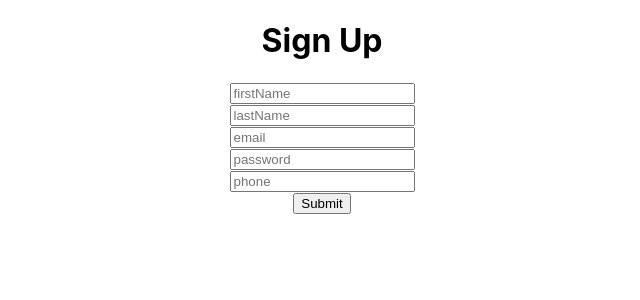
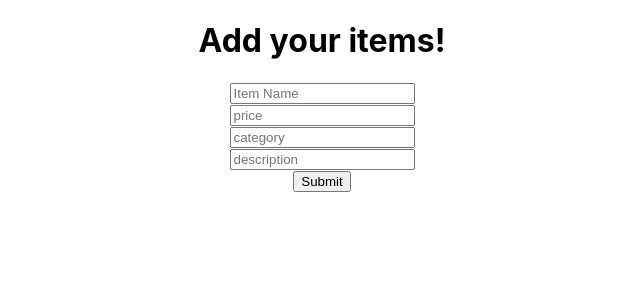
Before and after one commit to shameer1998/MagicMeal, a React (Create React App) app in the folder client2/: page / in a window 1280 px wide. Shown: the top 300 px of the page, without its empty margins (318-958 px from the left). Built offline with nearby package versions, Linux system fonts and the light colour scheme.

Commit message:
New Commit

```diff
--- a/client2/src/App.js
+++ b/client2/src/App.js
@@ -1,10 +1,10 @@
-import './App.css';
-import SignUp from "./components/SignUp/SignUp"
+import "./App.css";
+import { LogIn, SignUp, RestaurantSignUp, AddMenuForm } from "./components";
 
 function App() {
   return (
     <div className="App">
-      <SignUp />
+      <AddMenuForm />
     </div>
   );
 }
--- /dev/null
+++ b/client2/src/components/AddMenuForm/AddMenuForm.jsx
@@ -0,0 +1,105 @@
+import React from "react";
+import { useState } from "react";
+const AddMenuForm = () => {
+  const [formData, setFormData] = useState({
+    itemName: "",
+    price: "",
+    category: "",
+    description: "",
+  });
+
+  const handleChange = (event) => {
+    const value = event.target.value;
+    const name = event.target.name;
+
+    //console.log(name);
+    //console.log(value);
+
+    setFormData((preVal) => {
+      if (name === "itemName") {
+        return {
+          itemName: value,
+          category: preVal.category,
+          price: preVal.price,
+          description: preVal.description,
+        };
+      } else if (name === "price") {
+        return {
+          itemName: preVal.itemName,
+          category: preVal.category,
+          price: value,
+          descrption: preVal.description,
+        };
+      } else if (name === "category") {
+        return {
+          itemName: preVal,
+          category: value,
+          price: preVal.price,
+          description: preVal.description,
+        };
+      } else if (name === "description") {
+        return {
+          itemName: preVal.itemName,
+          category: preVal.category,
+          price: preVal.price,
+          description: value,
+        };
+      }
+    });
+  };
+
+  const handleSubmit = (event) => {
+    event.preventDefault();
+    console.log(formData);
+  };
+  return (
+    <div>
+      <h1>Add your items!</h1>
+      <div className="container">
+        <form onSubmit={handleSubmit}>
+          <input
+            name="itemName"
+            type="text"
+            placeholder="Item Name"
+            id="itemName"
+            onChange={handleChange}
+            value={formData.itemName}
+          />
+          <br></br>
+
+          <input
+            name="price"
+            type="text"
+            placeholder="price"
+            id="price"
+            onChange={handleChange}
+            value={formData.price}
+          />
+
+          <br></br>
+          <input
+            name="category"
+            type="text"
+            placeholder="category"
+            id="category"
+            onChange={handleChange}
+            value={formData.category}
+          />
+          <br></br>
+          <input
+            name="description"
+            type="text"
+            placeholder="description"
+            id="description"
+            onChange={handleChange}
+            value={formData.description}
+          />
+          <br></br>
+          <button type="submit"> Submit </button>
+        </form>
+      </div>
+    </div>
+  );
+};
+
+export default AddMenuForm;
--- /dev/null
+++ b/client2/src/components/LogIn/LogIn.jsx
@@ -0,0 +1,73 @@
+import React from "react";
+import { useState } from "react";
+
+const LogIn = () => {
+  const [formData, setFormData] = useState({
+    email: "",
+    password: "",
+  });
+
+  const handleChange = (event) => {
+    //console.log(event.target.value);
+    //console.log(event.target.name);
+    const value = event.target.value;
+    const name = event.target.name;
+
+    setFormData((preVal) => {
+      if (name === "email") {
+        return {
+          email: value,
+          password: preVal.password,
+        };
+      } else if (name === "password") {
+        return {
+          password: value,
+          email: preVal.email,
+        };
+      }
+    });
+  };
+
+  const handleSubmit = (event) => {
+    event.preventDefault();
+    console.log(formData);
+    /*
+      console.log(firstName);
+      console.log(lastName);
+      console.log(email);
+      console.log(password);
+      console.log(phone);
+  */
+  };
+
+  return (
+    <div>
+      <h1>Log In</h1>
+      <div className="container">
+        <form onSubmit={handleSubmit}>
+          <input
+            name="email"
+            type="email"
+            placeholder="email"
+            id="email"
+            onChange={handleChange}
+            value={formData.email}
+          />
+          <br></br>
+          <input
+            name="password"
+            type="password"
+            placeholder="password"
+            id="password"
+            onChange={handleChange}
+            value={formData.password}
+          />
+          <br></br>
+          <button type="submmit"> Log In </button>
+        </form>
+      </div>
+    </div>
+  );
+};
+
+export default LogIn;
--- /dev/null
+++ b/client2/src/components/RestaurantSignUp/RestaurantSignUp.jsx
@@ -0,0 +1,137 @@
+import React from "react";
+import { useEffect, useState } from "react";
+const SignUp = () => {
+  /*
+    const [firstName, setFirstName] = useState({ firstName: "" });
+  const [lastName, setlastName] = useState({ lastName: "" });
+  const [email, setEmail] = useState({ email: "" });
+  const [password, setPassword] = useState({ password: "" });
+  const [phone, setPhone] = useState({ phone: "" });
+*/
+  const [formData, setFormData] = useState({
+    restaurantName: "",
+    email: "",
+    password: "",
+    address: "",
+    phone: "",
+  });
+
+  const handleChange = (event) => {
+    //console.log(event.target.value);
+    //console.log(event.target.name);
+    const value = event.target.value;
+    const name = event.target.name;
+
+    setFormData((preVal) => {
+      if (name === "restaurantName") {
+        return {
+          restaurantName: value,
+          email: preVal.email,
+          password: preVal.password,
+          address: preVal.address,
+          phone: preVal.phone,
+        };
+      } else if (name === "email") {
+        return {
+          restaurantName: preVal.restaurantName,
+          email: value,
+          password: preVal.password,
+          address: preVal.address,
+          phone: preVal.phone,
+        };
+      } else if (name === "password") {
+        return {
+          restaurantName: preVal.restaurantName,
+          email: preVal.email,
+          password: value,
+          address: preVal.address,
+          phone: preVal.phone,
+        };
+      } else if (name === "address") {
+        return {
+          restaurantName: preVal.restaurantName,
+          email: preVal.email,
+          password: preVal.password,
+          address: value,
+          phone: preVal.phone,
+        };
+      } else if (name === "phone") {
+        return {
+          restaurantName: preVal.restaurantName,
+          email: preVal.email,
+          password: preVal.password,
+          address: preVal.address,
+          phone: value,
+        };
+      }
+    });
+  };
+
+  const handleSubmit = (event) => {
+    event.preventDefault();
+    console.log(formData);
+    /*
+    console.log(firstName);
+    console.log(lastName);
+    console.log(email);
+    console.log(password);
+    console.log(phone);
+*/
+  };
+  return (
+    <div className="container">
+      <form onSubmit={handleSubmit}>
+        <h1>Sign Up</h1>
+
+        <input
+          name="restaurantName"
+          type="text"
+          placeholder="Restaurant Name"
+          id="restaurantName"
+          onChange={handleChange}
+          value={formData.restaurantName}
+        />
+        <br></br>
+        <input
+          name="email"
+          type="email"
+          placeholder="email"
+          id="email"
+          onChange={handleChange}
+          value={formData.email}
+        />
+        <br></br>
+        <input
+          name="password"
+          type="password"
+          placeholder="password"
+          id="password"
+          onChange={handleChange}
+          value={formData.password}
+        />
+        <br></br>
+        <input
+          name="address"
+          type="text"
+          placeholder="address"
+          id="address"
+          onChange={handleChange}
+          value={formData.address}
+        />
+        <br></br>
+        <input
+          name="phone"
+          type="text"
+          placeholder="phone"
+          id="phone"
+          onChange={handleChange}
+          value={formData.phone}
+        />
+        <br></br>
+        <button type="submmit"> Sign Up </button>
+      </form>
+    </div>
+  );
+};
+
+export default SignUp;
--- a/client2/src/components/SignUp/SignUp.jsx
+++ b/client2/src/components/SignUp/SignUp.jsx
@@ -30,7 +30,7 @@ const SignUp = () => {
     setPassword({ [event.target.name]: event.target.value });
     setPhone({ [event.target.name]: event.target.value });
     */
-    /*setFormData((preVal) => {
+    setFormData((preVal) => {
       if (name === "firstName") {
         return {
           firstName: value,
@@ -72,7 +72,7 @@ const SignUp = () => {
           phone: value,
         };
       }
-    });*/
+    });
   };
 
   const handleSubmit = (event) => {
@@ -97,7 +97,7 @@ const SignUp = () => {
           placeholder="firstName"
           id="firstName"
           onChange={handleChange}
-          //value={formData.firstName}
+          value={formData.firstName}
         />
         <br></br>
         <input
@@ -106,25 +106,25 @@ const SignUp = () => {
           placeholder="lastName"
           name="lastName"
           onChange={handleChange}
-          //value={formData.lastName}
+          value={formData.lastName}
         />
         <br></br>
         <input
-          type="text"
+          type="email"
           id="email"
           name="email"
           placeholder="email"
           onChange={handleChange}
-          //value={formData.email}
+          value={formData.email}
         />
         <br></br>
         <input
-          type="text"
+          type="password"
           id="password"
           name="password"
           placeholder="password"
           onChange={handleChange}
-          //value={formData.password}
+          value={formData.password}
         />
         <br></br>
         <input
@@ -133,10 +133,10 @@ const SignUp = () => {
           id="phone"
           name="phone"
           onChange={handleChange}
-          //value={formData.phone}
+          value={formData.phone}
         />
         <br></br>
-        <button type="submmit"> Submit </button>
+        <button type="submmit"> Sign Up </button>
       </form>
     </div>
   );
--- /dev/null
+++ b/client2/src/components/index.js
@@ -0,0 +1,4 @@
+export { default as LogIn } from "./LogIn/LogIn";
+export { default as SignUp } from "./SignUp/SignUp";
+export { default as RestaurantSignUp } from "./RestaurantSignUp/RestaurantSignUp";
+export { default as AddMenuForm } from "./AddMenuForm/AddMenuForm";
```
